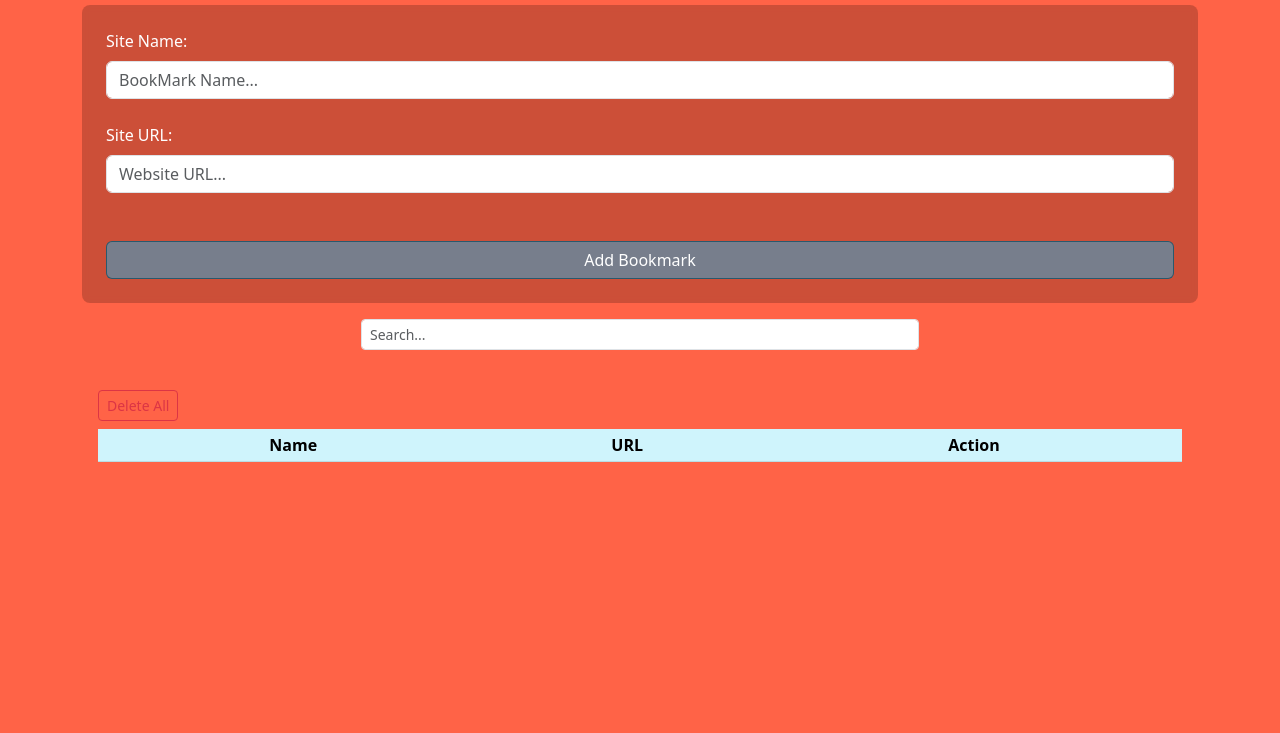
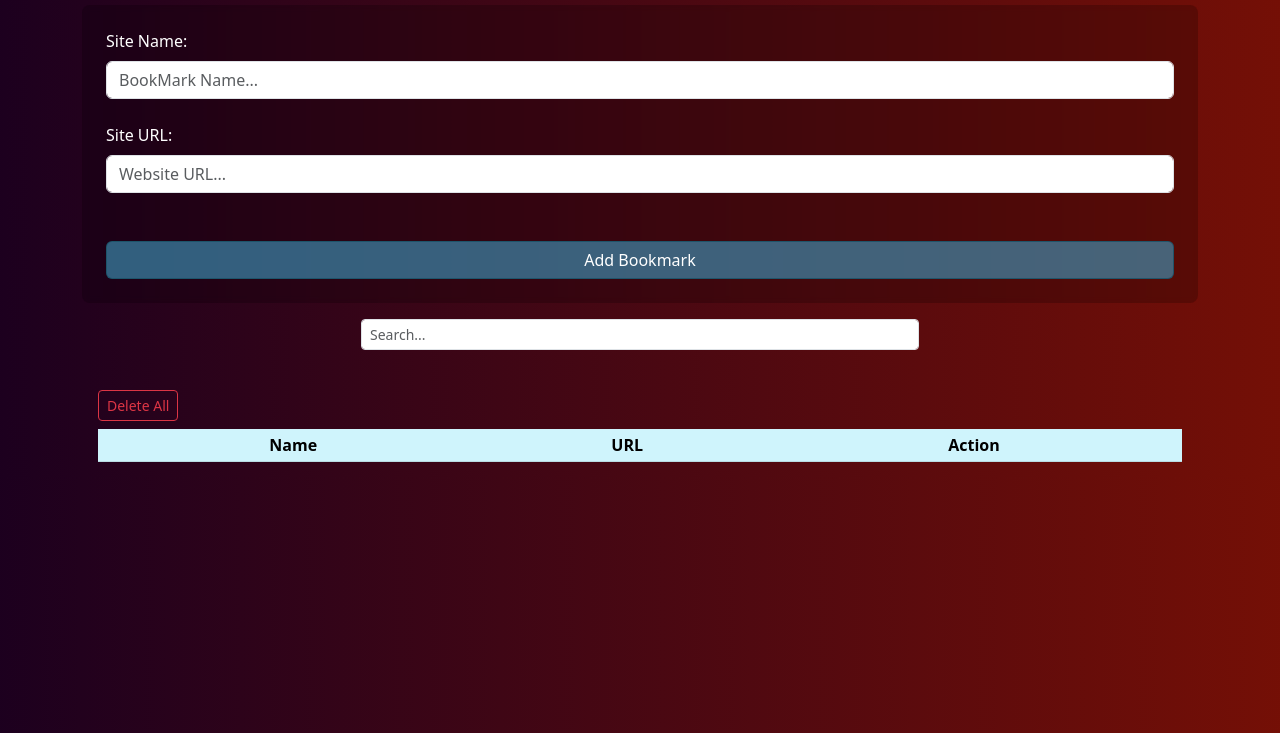
Before and after one commit to Mariam904990/Bookmarker, a plain HTML site: page index.html in a window 1280 px wide. Shown: the part 67-800 px from the top of the page. Drawn offline with Linux system fonts and the light colour scheme; some packages are replaced by stand-ins of ours; a script that the page names is missing.

Commit message:
background

```diff
--- a/css/style.css
+++ b/css/style.css
@@ -1,8 +1,8 @@
-body{
-    /* background: hsla(296, 100%, 6%, 1);
+body {
+    background: hsla(296, 100%, 6%, 1);
     background: linear-gradient(90deg, hsla(296, 100%, 6%, 1) 0%, hsla(5, 90%, 24%, 1) 100%);
-     */
-     background-color: tomato;
+
+
 }
 
 
```
Lines whose indentation alone changed are shown as unchanged.
